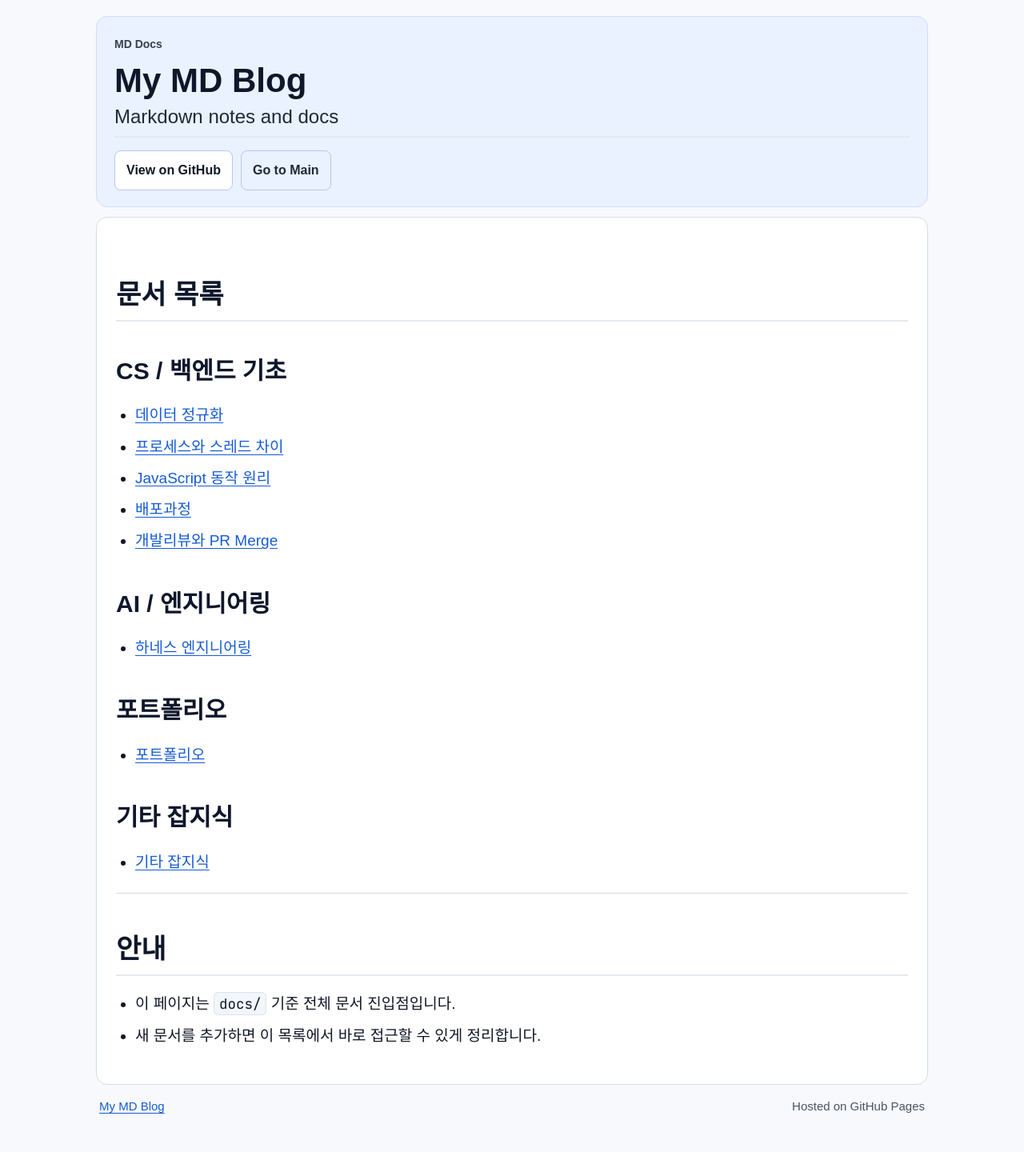
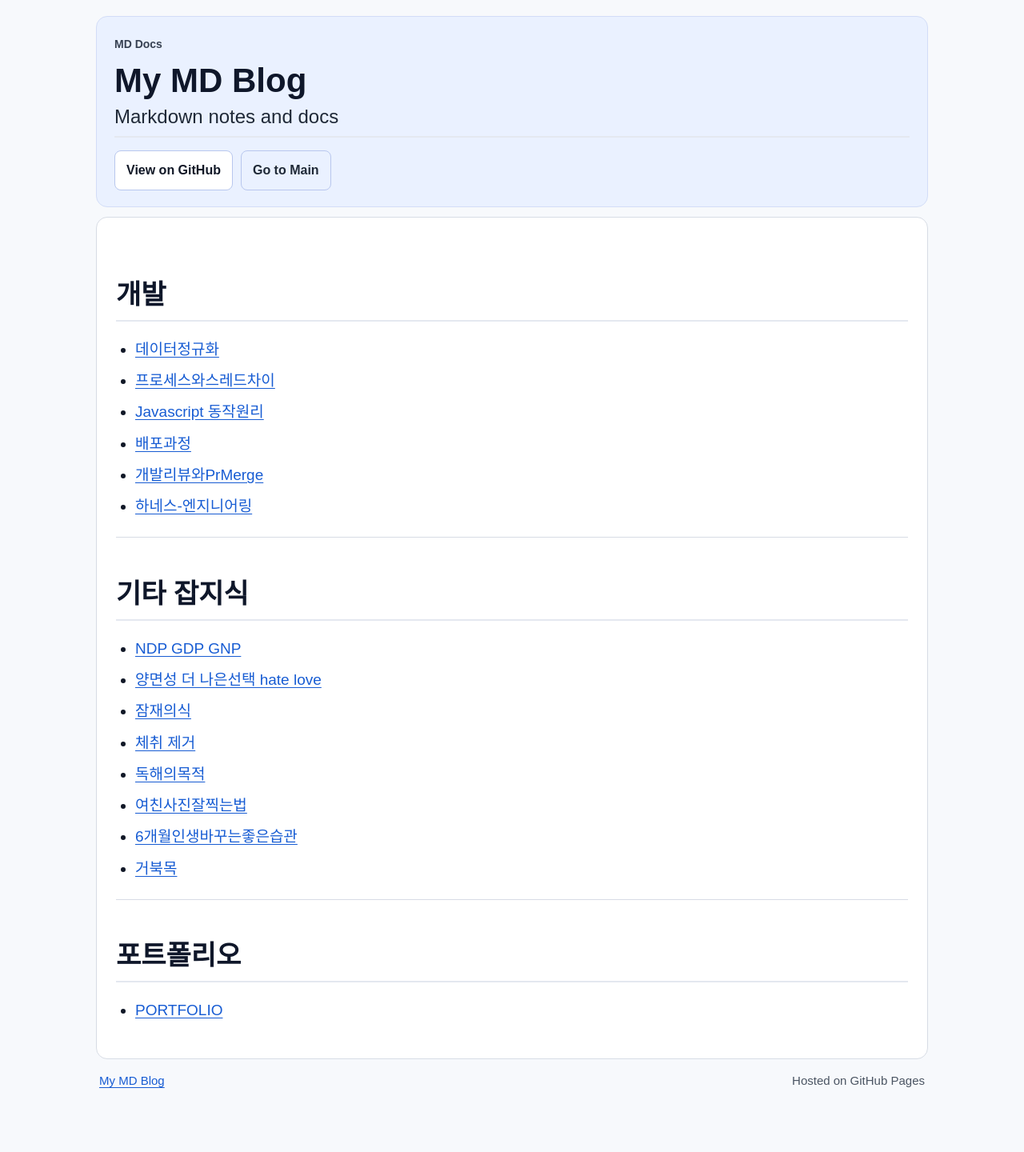
Before and after one commit to gks930620/blog, a Jekyll site: the page built from docs/index.md, in a window 1280 px wide. Shown: the whole page at 80% size. Built offline with Jekyll 4.4.1, drawn with Linux system fonts in a browser that asks for light colours; some web fonts are replaced; after the commit the page ends 1409 px from its top, so only the background shows below that.

Commit message:
docs: 디렉터리 인덱스 제거 및 메인 인덱스 통합

```diff
--- a/docs/index.md
+++ b/docs/index.md
@@ -4,31 +4,30 @@ title: My MD Blog
 description: Markdown notes and docs
 ---
 
-## 문서 목록
+## 개발
 
-### CS / 백엔드 기초
-
-- [데이터 정규화 ]({{ '/데이터정규화.html' | relative_url }})
-- [프로세스와 스레드 차이]({{ '/프로세스와스레드차이.html' | relative_url }})
-- [JavaScript 동작 원리]({{ '/Javascript 동작원리.html' | relative_url }})
-- [배포과정]({{ '/배포과정.html' | relative_url }})
-- [개발리뷰와 PR Merge]({{ '/개발리뷰와PrMerge.html' | relative_url }})
-
-### AI / 엔지니어링
-
-- [하네스 엔지니어링]({{ '/하네스-엔지니어링.html' | relative_url }})
-
-### 포트폴리오
-
-- [포트폴리오]({{ '/포트폴리오/' | relative_url }})
-
-### 기타 잡지식
-
-- [기타 잡지식]({{ '/기타 잡지식/' | relative_url }})
+- [데이터정규화]({{ '/개발/데이터정규화.html' | relative_url }})
+- [프로세스와스레드차이]({{ '/개발/프로세스와스레드차이.html' | relative_url }})
+- [Javascript 동작원리]({{ '/개발/Javascript 동작원리.html' | relative_url }})
+- [배포과정]({{ '/개발/배포과정.html' | relative_url }})
+- [개발리뷰와PrMerge]({{ '/개발/개발리뷰와PrMerge.html' | relative_url }})
+- [하네스-엔지니어링]({{ '/개발/하네스-엔지니어링.html' | relative_url }})
 
 ---
 
-## 안내
+## 기타 잡지식
 
-- 이 페이지는 `docs/` 기준 전체 문서 진입점입니다.
-- 새 문서를 추가하면 이 목록에서 바로 접근할 수 있게 정리합니다.
+- [NDP GDP GNP]({{ '/기타 잡지식/NDP GDP GNP.html' | relative_url }})
+- [양면성 더 나은선택 hate love]({{ '/기타 잡지식/양면성  더 나은선택 hate love .html' | relative_url }})
+- [잠재의식]({{ '/기타 잡지식/잠재의식 .html' | relative_url }})
+- [체취 제거]({{ '/기타 잡지식/체취 제거.html' | relative_url }})
+- [독해의목적]({{ '/기타 잡지식/독해의목적.html' | relative_url }})
+- [여친사진잘찍는법]({{ '/기타 잡지식/여친사진잘찍는법.html' | relative_url }})
+- [6개월인생바꾸는좋은습관]({{ '/기타 잡지식/6개월인생바꾸는좋은습관.html' | relative_url }})
+- [거북목]({{ '/기타 잡지식/거북목.html' | relative_url }})
+
+---
+
+## 포트폴리오
+
+- [PORTFOLIO]({{ '/포트폴리오/PORTFOLIO.html' | relative_url }})
```
Also changed, not shown: docs/개발/개발리뷰와PrMerge.md (added, +33 -0 lines), docs/개발/데이터정규화.md (renamed from docs/데이터정규화.md, +17 -17 lines), docs/개발/배포과정.md (added, +39 -0 lines), docs/개발리뷰와PrMerge.md (deleted, +0 -33 lines), docs/기타 잡지식/index.md (deleted, +0 -23 lines), docs/배포과정.md (deleted, +0 -39 lines), docs/포트폴리오/index.md (deleted, +0 -9 lines), docs/개발/Javascript 동작원리.md (renamed from docs/Javascript 동작원리.md), docs/개발/프로세스와스레드차이.md (renamed from docs/프로세스와스레드차이.md), docs/개발/하네스-엔지니어링.md (renamed from docs/하네스-엔지니어링.md).
